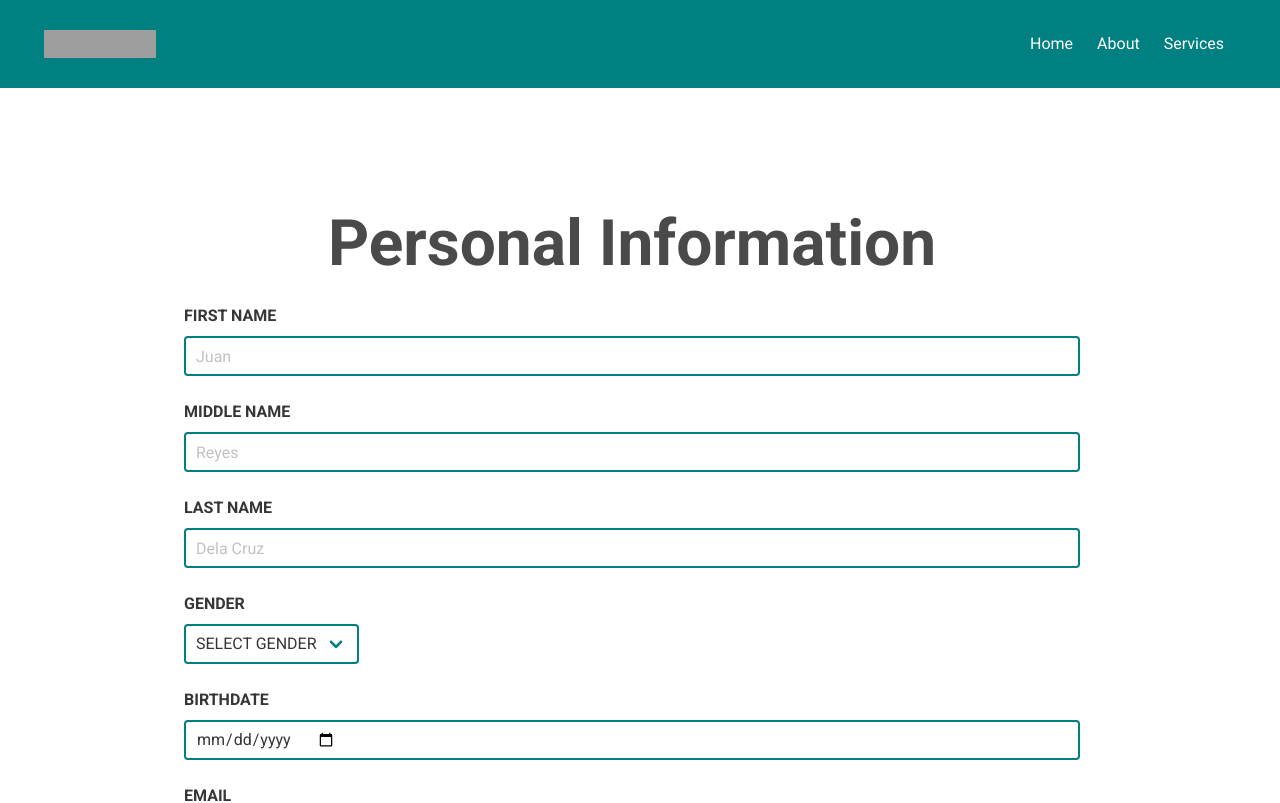
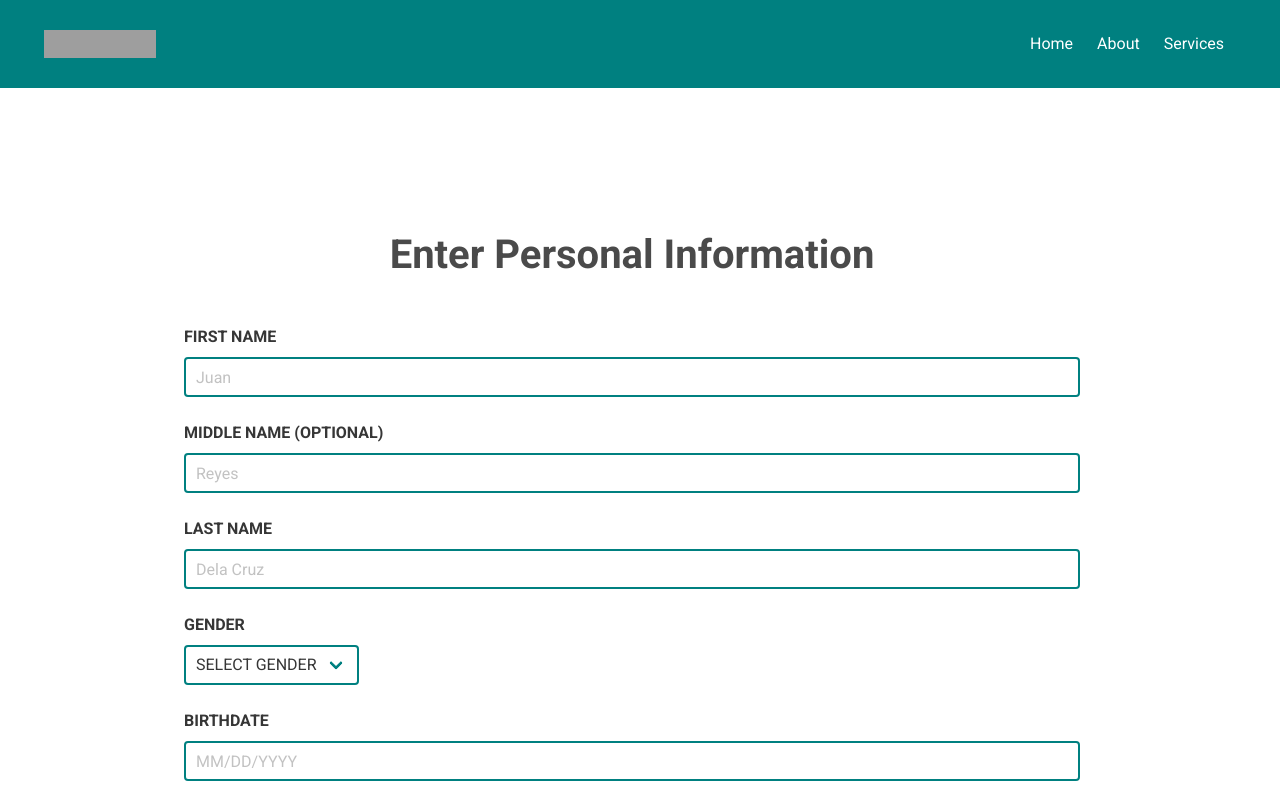
Before and after one commit to shaun2398/enrollment-app, a Next.js app: page /enrollment/forms in a window 1280 px wide. Shown: the top 803 px of the page. Built offline with nearby package versions, Linux system fonts and the light colour scheme; grey boxes are pictures that could not be loaded.

Commit message:
updated-forms-page

```diff
--- a/components/Date.js
+++ /dev/null
@@ -1,20 +0,0 @@
-import React from 'react'
-import { ErrorMessage, useField } from 'formik';
-
-import styles from '../styles/errors.module.css'
-
-export default function Date({label, ...props}) {
-  const [field, meta] = useField(props); // implement usefield
-  return (
-    <div class="field my-5">
-      <div class="control is-large">
-        <label class="label has-text-left is-uppercase">{label}</label>
-        <input
-          class={`input is-large is-primary ${meta.touched && meta.error && 'is-danger'}`}
-          {...field} {...props}
-        ></input>
-      </div>
-      <ErrorMessage component="div" name={field.name} className={styles.error}/>
-    </div>
-  );
-}
--- a/components/Input.js
+++ b/components/Input.js
@@ -14,6 +14,7 @@ export default function Input({label, ...props}) { //destructure props
       completeAddress: "House #, Street, District, City/Municipality Ex. 7114 Kundiman Street Sampaloc, Manila",
       phoneNumber: "09123456789",
       email: "jdelacruz@gmail.com",
+      dateOfBirth: "MM/DD/YYYY"
     };
 
     // functions
@@ -21,9 +22,27 @@ export default function Input({label, ...props}) { //destructure props
     <div class="field my-5">
       <div class="control is-large">
         {/* <label class="label has-text-left is-uppercase" htmlFor={field.name}>{label}</label> */}
-        <label class={`label has-text-left is-uppercase ${label === 'email' ? 'is-lowercase' : ''}`} htmlFor={field.name}>{label}</label>
-        <input class={`input is-large is-primary ${meta.touched && meta.error && 'is-danger'}`} {...field} {...props} placeholder={`${placeholders[`${field.name}`]}`} ></input>
-        <ErrorMessage component="div" name={field.name} className={styles.error}/>
+        <label
+          class={`label has-text-left is-uppercase ${
+            label === "email" ? "is-lowercase" : ""
+          }`}
+          htmlFor={field.name}
+        >
+          {label === "Middle Name" ? `${label} (optional)` : label }
+        </label>
+        <input
+          class={`input is-large is-primary ${
+            meta.touched && meta.error && "is-danger"
+          }`}
+          {...field}
+          {...props}
+          placeholder={`${placeholders[`${field.name}`]}`}
+        ></input>
+        <ErrorMessage
+          component="div"
+          name={field.name}
+          className={styles.error}
+        />
       </div>
     </div>
   );
--- a/pages/enrollment/forms.js
+++ b/pages/enrollment/forms.js
@@ -6,6 +6,7 @@ import {Formik, Form} from 'formik'
 import Date from '../../components/Date';
 import Input from '../../components/Input';
 import Select from '../../components/Select';
+import SectionTitle from '../../components/SectionTitle';
 import SubmitButton from '../../components/SubmitButton';
 
 import { validationSchema } from '../../utils/validation';
@@ -34,13 +35,14 @@ export default function form() {
           >
             {(formik) => (
               <div>
-                <h1 className="title is-size-1 my-5">Personal Information</h1>
+                <SectionTitle name="Enter Personal Information" />
                 <Form>
                   <Input name="firstName" label="First Name" type="text" />
                   <Input name="middleName" label="Middle Name" type="text" />
                   <Input name="lastName" label="Last Name" type="text" />
                   <Select name="gender" label="gender" />
-                  <Date name="dateOfBirth" label="Birthdate" type="date" />
+                  {/* <Date name="dateOfBirth" label="Birthdate" type="date" /> */}
+                  <Input name="dateOfBirth" label="Birthdate" type="text" />
                   <Input name="email" label="Email" type="email" />
                   <Input name="phoneNumber" label="Phone Number" type="tel" />
                   <Input
--- a/utils/validation.js
+++ b/utils/validation.js
@@ -7,19 +7,23 @@ export const validationSchema = Yup.object({
     .required("This field is required"),
   middleName: Yup.string()
     .max(50, "Middle name is too long")
-      .required("This field is required"),
+    .min(2, "Middle name is too short"),
   lastName: Yup.string()
     .max(50, "Last name is too long")
     .required("This field is required"),
   gender: Yup.string().required("This field is required"),
-    dateOfBirth: Yup.date().required("This field is required"),
+  dateOfBirth: Yup.string()
+  .matches(/^(0?[1-9]|1[0-2])\/(0?[1-9]|1\d|2\d|3[01])\/(19|20)\d{2}$/, "Invalid Date, must be in MM/DD/YYYY")
+  .required("This field is required"),
   email: Yup.string()
     .email("Email is invalid")
     .required("This field is required"),
   phoneNumber: Yup.string()
-      .matches(/((\+639)|09)\d{9}/, "Mobile Phone number is not valid")
+    .matches(/((\+639)|09)\d{9}/, "Mobile phone number is not valid")
+    .max(13, "Mobile phone number is too long")
     .required("This field is required"),
   completeAddress: Yup.string()
     .max(80, "Must be 50 characters or less")
+    .min(20, "Must be 20 characters or more")
     .required("This field is required"),
 });
```
Also changed, not shown: 1 other file (tests, documents, lock files or other folders). Lines whose indentation alone changed are shown as unchanged.
